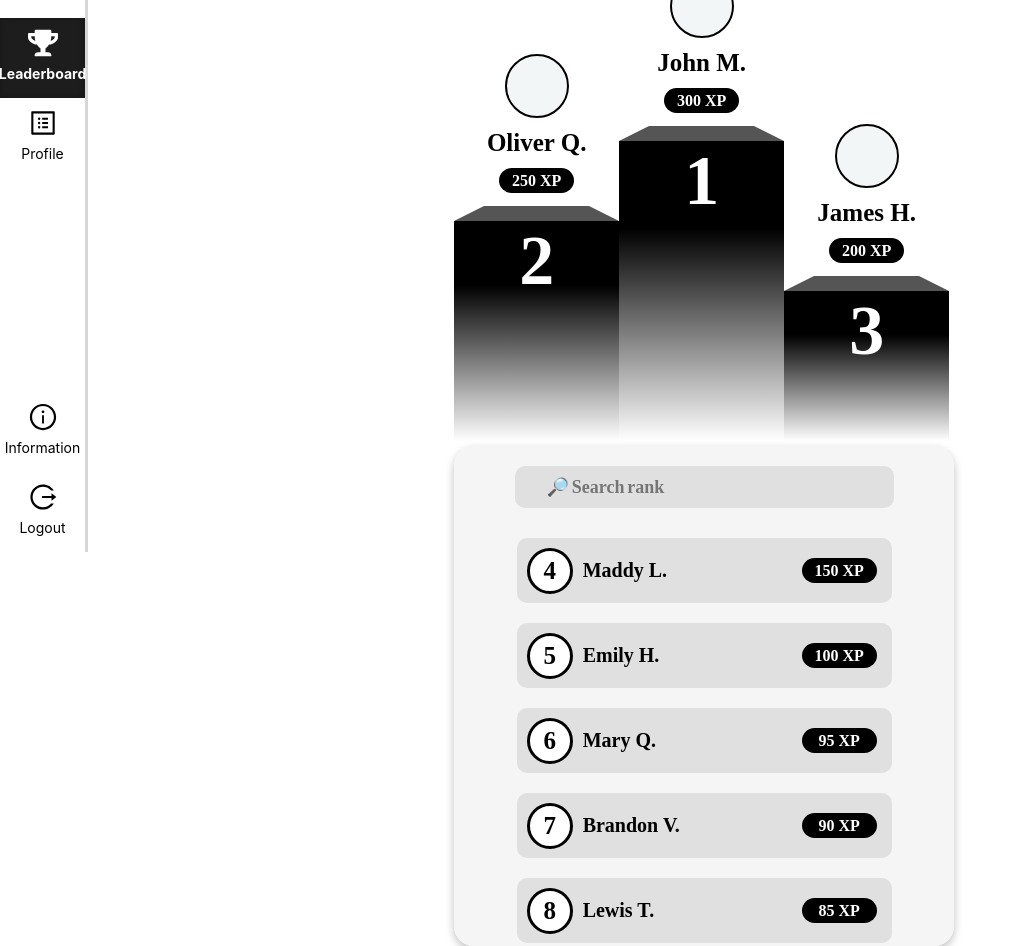
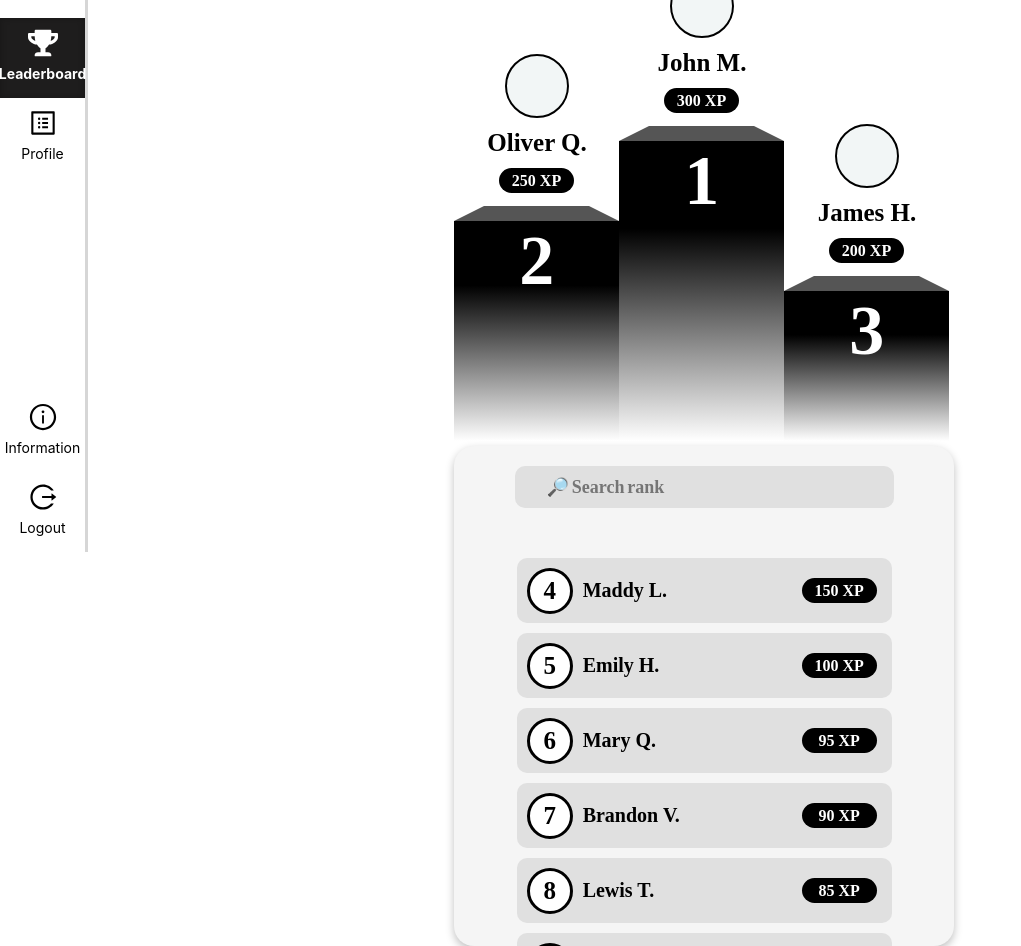
Before and after one commit to Areeb-Ashraf/AI-Ethics, a React (Create React App) app in the folder ai-ethics/: page /leaderboard in a window 1280 px wide. Shown: the part 240-1186 px from the top of the page, without its empty margins (0-1021 px from the left). Built offline with nearby package versions, Linux system fonts and the light colour scheme; no server answers; the database is empty.

Commit message:
Leaderboard Animation

```diff
--- a/ai-ethics/src/components/leaderboard.js
+++ b/ai-ethics/src/components/leaderboard.js
@@ -35,8 +35,10 @@ const Leaderboard = () => {
                         <div className="rank-icon"></div>
                         <div className="rank-name">{player.name}</div>
                         <div className="rank-score">{player.score} XP</div>
+                        <div className="rank-platform">
                         <div className="rank-platform-top"></div>
                         <div className="rank-platform-body">{index === 0 ? 2 : index === 1 ? 1 : 3}</div> {/* // Makes sure number is correct */}
+                        </div>
                     </div>
                 ))}
             </div>
@@ -44,6 +46,7 @@ const Leaderboard = () => {
             {/* List container */}
             <div className="list-container">
                 <input className="list-container-search" type="text" placeholder='&#x1F50E;&#xFE0E; Search rank'/>
+                <div className="list-items-container">
                     {rest.map((player, index) => (
                         <div key={index} className="list-box">
                             <div className="list-rank">{index + 4}</div>
@@ -54,6 +57,7 @@ const Leaderboard = () => {
                 </div>
             </div>
         </div>
+        </div>
     );
 };
 
--- a/ai-ethics/src/styles/leaderboard.css
+++ b/ai-ethics/src/styles/leaderboard.css
@@ -87,11 +87,11 @@
     justify-content: center;
 }
 
-#rank-2-container > .rank-platform-body {
+#rank-2-container > .rank-platform > .rank-platform-body {
     height: 220px;
 }
 
-#rank-3-container > .rank-platform-body {
+#rank-3-container > .rank-platform > .rank-platform-body {
     height: 150px;
 }
 
@@ -103,7 +103,6 @@
     display: flex;
     flex-direction: column;
     align-items: center;
-    overflow: auto;
     box-shadow: 0px 3.54px 8.86px 0px #00000040;
 }
 
@@ -115,10 +114,15 @@
     border: none;
     border-radius: 10px;
     margin-top: 20px;
+    margin-bottom: 20px;
     font-family: cursive;
     font-size: 18px;
     font-weight: 550;
     word-spacing: -.2ch;
+}
+
+.list-items-container{
+    overflow: auto;
 }
 
 .list-box {
@@ -239,11 +243,11 @@
         font-size: 50px; /* Adjust the font size for rank number */
     }
 
-    #rank-2-container > .rank-platform-body {
+    #rank-2-container > .rank-platform > .rank-platform-body {
         height: 140px;
     }
 
-    #rank-3-container > .rank-platform-body {
+    #rank-3-container > .rank-platform > .rank-platform-body {
         height: 100px;
     }
 
@@ -291,3 +295,53 @@
         margin-left: 1.2rem;
     }
 }
+
+/* Animations */
+
+/* Keyframes for pop-up animation */
+@keyframes popUp {
+    100% {
+        transform: translateY(0); /* Ends at normal position */
+        opacity: 1;
+    }
+}
+
+#rank-1-container > .rank-platform {
+    transform: translateY(100%);
+    opacity: 0;
+    animation: popUp 0.5s ease-in-out forwards;
+}
+#rank-2-container > .rank-platform {
+    transform: translateY(100%);
+    opacity: 0;
+    animation: popUp 0.5s ease-in-out 0.2s forwards;
+}
+#rank-3-container > .rank-platform {
+    transform: translateY(100%);
+    opacity: 0;
+    animation: popUp 0.5s ease-in-out 0.3s forwards;
+}
+
+.list-box{
+    transform: translateY(100%);
+    opacity: 0;
+    animation: popUp 0.5s ease-in-out forwards;
+}
+
+/* Keyframes for fade in and bounce */
+@keyframes fadeInBounce {
+    50% {
+        opacity: 0.7;
+        transform: scale(1.2); /* Slight bounce */
+    }
+    100% {
+        opacity: 1;
+        transform: scale(1); /* Normal size */
+    }
+}
+
+.rank-icon, .rank-name, .rank-score {
+    opacity: 0;
+    transform: scale(0.5);
+    animation: fadeInBounce 0.6s ease-in-out 0.5s forwards;
+}
--- a/ai-ethics/src/styles/lessons.css
+++ b/ai-ethics/src/styles/lessons.css
@@ -5,7 +5,6 @@
 
   /* module navigation  */
   .module-navigation-container {
-    margin-top: 3rem;
     margin-left: 1rem;
   }
 
@@ -192,10 +191,10 @@
   /* Module Content */
 
   .module-content-container {
-    min-height: 85vh;
-    height: auto;
+    height: 900px;
+    /* height: auto; */
     width: 100%;
-    margin: 4rem 20px 0px 20px;
+    margin: 0rem 20px 0px 20px;
     background-color: whitesmoke;
     border-radius: 20px;
     box-shadow: 0px 3.54px 8.86px 0px #00000040;
```
Lines whose indentation alone changed are shown as unchanged.
